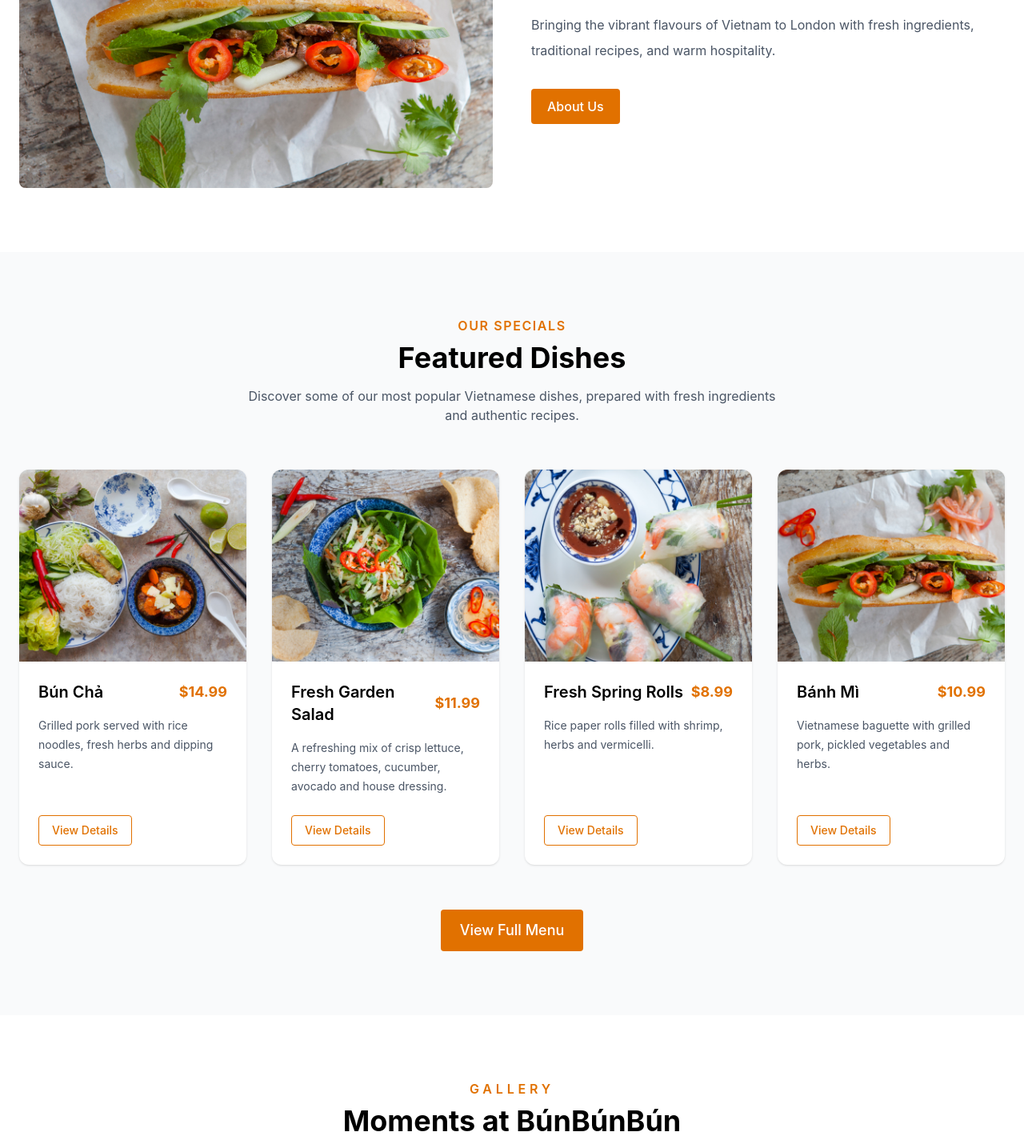
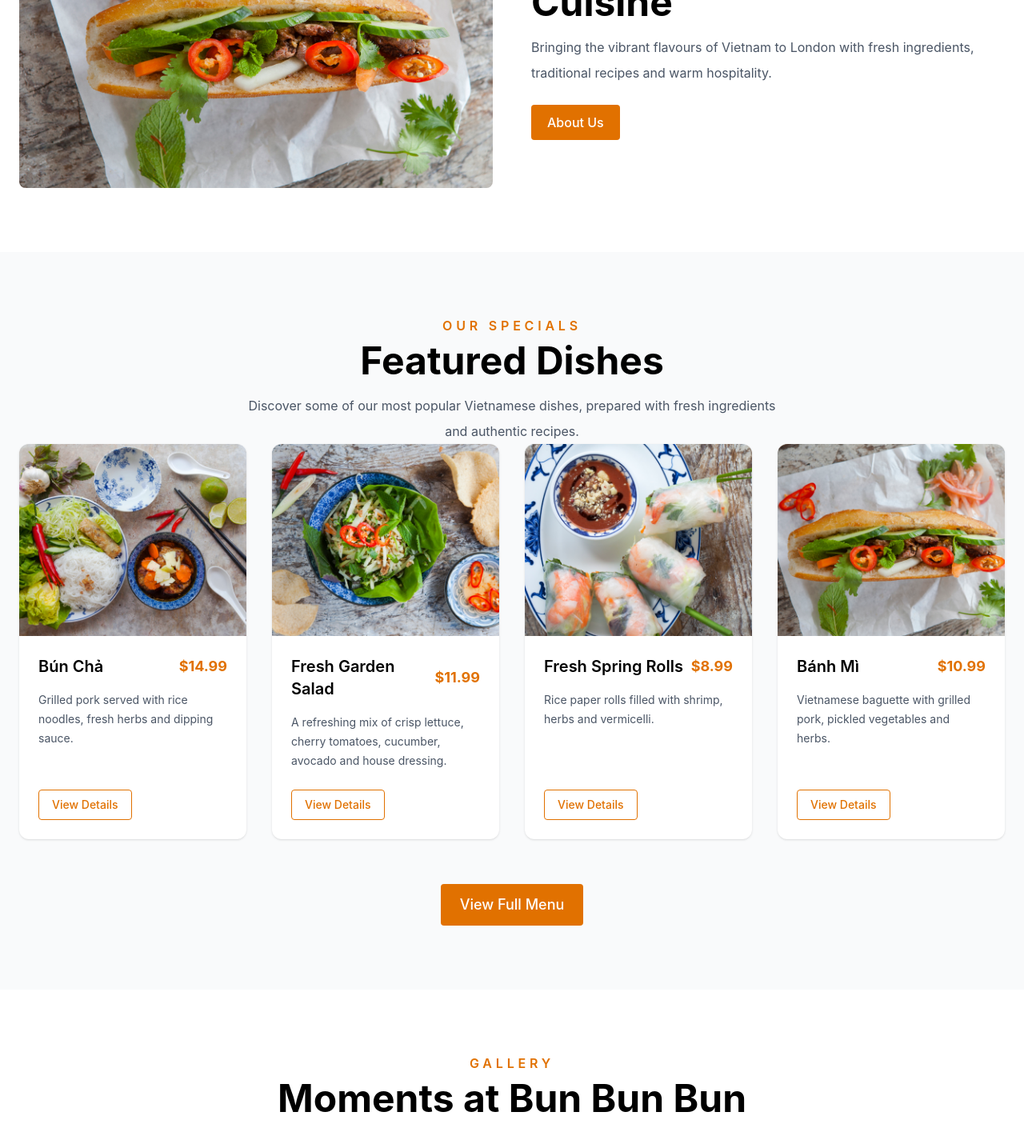
Before and after one commit to LeGiaUy/bunbunbun, a React (Vite) app: page / in a window 1280 px wide. Shown: the part 920-2340 px from the top of the page at 80% size. Built offline with nearby package versions, Linux system fonts and the light colour scheme.

Commit message:
feat: SectionTitle Component

```diff
--- /dev/null
+++ b/src/components/common/SectionTitle.jsx
@@ -0,0 +1,37 @@
+function SectionTitle({
+  subtitle,
+  title,
+  description,
+  align = "center",
+  className = "",
+}) {
+  const alignment = {
+    left: "text-left",
+    center: "text-center",
+    right: "text-right",
+  };
+
+  return (
+    <div className={`${alignment[align]} ${className}`}>
+      {subtitle && (
+        <p className="mb-2 font-semibold uppercase tracking-[0.3em] text-amber-600">
+          {subtitle}
+        </p>
+      )}
+
+      <h2 className="mb-4 text-4xl font-bold md:text-5xl">{title}</h2>
+
+      {description && (
+        <p
+          className={`text-gray-600 leading-8 ${
+            align === "center" ? "mx-auto max-w-2xl" : "max-w-2xl"
+          }`}
+        >
+          {description}
+        </p>
+      )}
+    </div>
+  );
+}
+
+export default SectionTitle;
--- a/src/pages/home/components/FeaturedMenu.jsx
+++ b/src/pages/home/components/FeaturedMenu.jsx
@@ -7,6 +7,7 @@ import bunCha from "../../../assets/images/menu/bun-cha.jpg";
 import springRoll from "../../../assets/images/menu/spring-roll.jpg";
 import banhMi from "../../../assets/images/menu/banh-mi.jpg";
 import salad from "../../../assets/images/menu/salad.jpg";
+import SectionTitle from "../../../components/common/SectionTitle";
 
 const featuredDishes = [
   {
@@ -47,25 +48,16 @@ function FeaturedMenu() {
   return (
     <section className="bg-gray-50 py-20">
       <div className="mx-auto max-w-7xl px-6">
-        <div className="mb-14 text-center">
-          <p className="mb-2 font-semibold uppercase tracking-widest text-amber-600">
-            Our Specials
-          </p>
-
-          <h2 className="mb-4 text-4xl font-bold">Featured Dishes</h2>
-
-          <p className="mx-auto max-w-2xl text-gray-600">
-            Discover some of our most popular Vietnamese dishes, prepared with
-            fresh ingredients and authentic recipes.
-          </p>
-        </div>
-
+        <SectionTitle
+          subtitle="Our Specials"
+          title="Featured Dishes"
+          description="Discover some of our most popular Vietnamese dishes, prepared with fresh ingredients and authentic recipes."
+        />
         <div className="grid gap-8 sm:grid-cols-2 lg:grid-cols-4">
           {featuredDishes.map((dish) => (
             <MenuCard key={dish.id} {...dish} />
           ))}
         </div>
-
         <div className="mt-14 text-center">
           <Link to="/menu">
             <Button size="lg">View Full Menu</Button>
--- a/src/pages/home/components/GalleryPreview.jsx
+++ b/src/pages/home/components/GalleryPreview.jsx
@@ -2,6 +2,7 @@
 
 // import Button from "../../components/common/Button";
 import GalleryCard from "../../../components/gallery/GalleryCard";
+import SectionTitle from "../../../components/common/SectionTitle";
 
 import gallery1 from "../../../assets/images/gallery/gallery1.jpg";
 import gallery2 from "../../../assets/images/gallery/gallery2.jpg";
@@ -47,18 +48,11 @@ function GalleryPreview() {
   return (
     <section className="py-20">
       <div className="mx-auto max-w-7xl px-6">
-        <div className="mb-14 text-center">
-          <p className="mb-2 font-semibold uppercase tracking-[0.3em] text-amber-600">
-            Gallery
-          </p>
-
-          <h2 className="mb-4 text-4xl font-bold">Moments at BúnBúnBún</h2>
-
-          <p className="mx-auto max-w-2xl text-gray-600">
-            Explore our restaurant, signature dishes and the warm atmosphere
-            that makes every visit memorable.
-          </p>
-        </div>
+        <SectionTitle
+          subtitle="Gallery"
+          title="Moments at Bun Bun Bun"
+          description="Explore our restaurant, signature dishes and the warm atmosphere that makes every visit memorable."
+        />
 
         <div className="grid gap-6 sm:grid-cols-2 lg:grid-cols-3">
           {galleryImages.map((item) => (
--- a/src/pages/home/components/WelcomeSection.jsx
+++ b/src/pages/home/components/WelcomeSection.jsx
@@ -1,5 +1,6 @@
 import Button from "../../../components/common/Button.jsx";
 import welcomeImage from "../../../assets/images/welcome/welcome1.jpg";
+import SectionTitle from "../../../components/common/SectionTitle.jsx";
 import { Link } from "react-router-dom";
 
 function WelcomeSection() {
@@ -12,17 +13,13 @@ function WelcomeSection() {
       />
 
       <div>
-        <p className="mb-2 text-amber-600 font-semibold">Welcome</p>
-
-        <h2 className="mb-6 text-4xl font-bold">
-          Authentic Vietnamese Cuisine
-        </h2>
-
-        <p className="mb-8 leading-8 text-gray-600">
-          Bringing the vibrant flavours of Vietnam to London with fresh
-          ingredients, traditional recipes, and warm hospitality.
-        </p>
-        <div>
+        <SectionTitle
+          align="left"
+          subtitle="Welcome"
+          title="Authentic Vietnamese Cuisine"
+          description="Bringing the vibrant flavours of Vietnam to London with fresh ingredients, traditional recipes and warm hospitality."
+        />
+        <div className="mt-6">
           <Link to="/about">
             <Button>About Us</Button>
           </Link>
--- a/src/pages/home/components/WhyChooseUs.jsx
+++ b/src/pages/home/components/WhyChooseUs.jsx
@@ -1,6 +1,7 @@
 import { FaLeaf, FaUtensils, FaAward, FaHeart } from "react-icons/fa";
 
 import WhyChooseUsCard from "../../../components/why-choose-us/WhyChooseUsCard";
+import SectionTitle from "../../../components/common/SectionTitle";
 
 const features = [
   {
@@ -37,19 +38,11 @@ function WhyChooseUs() {
   return (
     <section className="bg-amber-50 py-20">
       <div className="mx-auto max-w-7xl px-6">
-        <div className="mb-14 text-center">
-          <p className="mb-2 font-semibold uppercase tracking-[0.3em] text-amber-600">
-            Why Choose Us
-          </p>
-
-          <h2 className="mb-4 text-4xl font-bold">More Than Just Great Food</h2>
-
-          <p className="mx-auto max-w-2xl text-gray-600">
-            We combine authentic Vietnamese flavors with fresh ingredients,
-            exceptional service and a warm atmosphere to create an unforgettable
-            dining experience.
-          </p>
-        </div>
+        <SectionTitle
+          subtitle="Why Choose Us"
+          title="More Than Just Great Food"
+          description="We combine authentic Vietnamese flavors with fresh ingredients, exceptional service and a warm atmosphere."
+        />
 
         <div className="grid gap-8 sm:grid-cols-2 lg:grid-cols-4">
           {features.map((feature) => (
```
